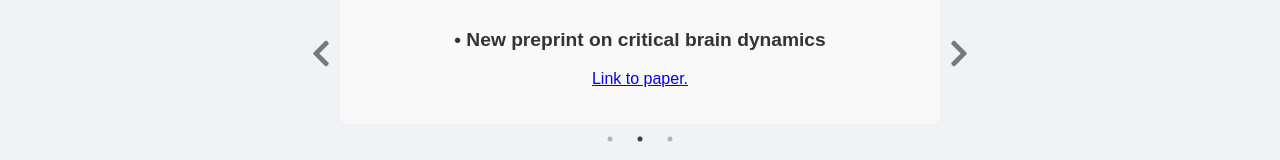
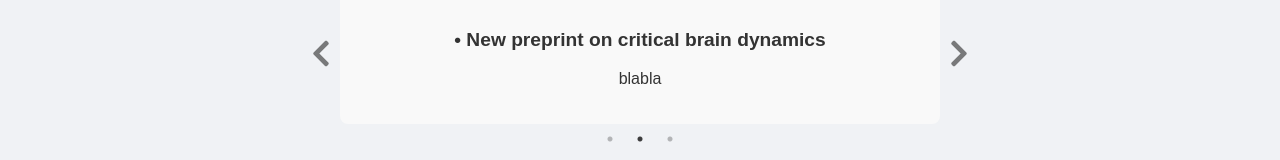
Before and after one commit to computational-neurology-charite/computational-neurology-charite.github.io, a React (Create React App) app: page / in a window 1280 px wide. Shown: the part 373-533 px from the top of the page. Built offline with nearby package versions, Linux system fonts and the light colour scheme; no server answers.

Commit message:
updated bib

```diff
--- a/src/components/Home.js
+++ b/src/components/Home.js
@@ -14,12 +14,12 @@ const news = [
     {
         id: 2,
         title: "• New preprint on critical brain dynamics",
-        shortDescription: <div> <a href="https://www.medrxiv.org/content/10.1101/2024.08.19.24312223v1">Link to paper.</a> </div>,
+        shortDescription: "blabla",
     },
     {
         id: 3,
         title: "• New preprint on a comprehensive latent-space EEG map",
-        shortDescription: <div> <a href="https://www.medrxiv.org/content/10.1101/2024.10.25.24316133v1">Link to paper.</a> </div>,
+        shortDescription: "blabla",
     },
 ];
 
```
